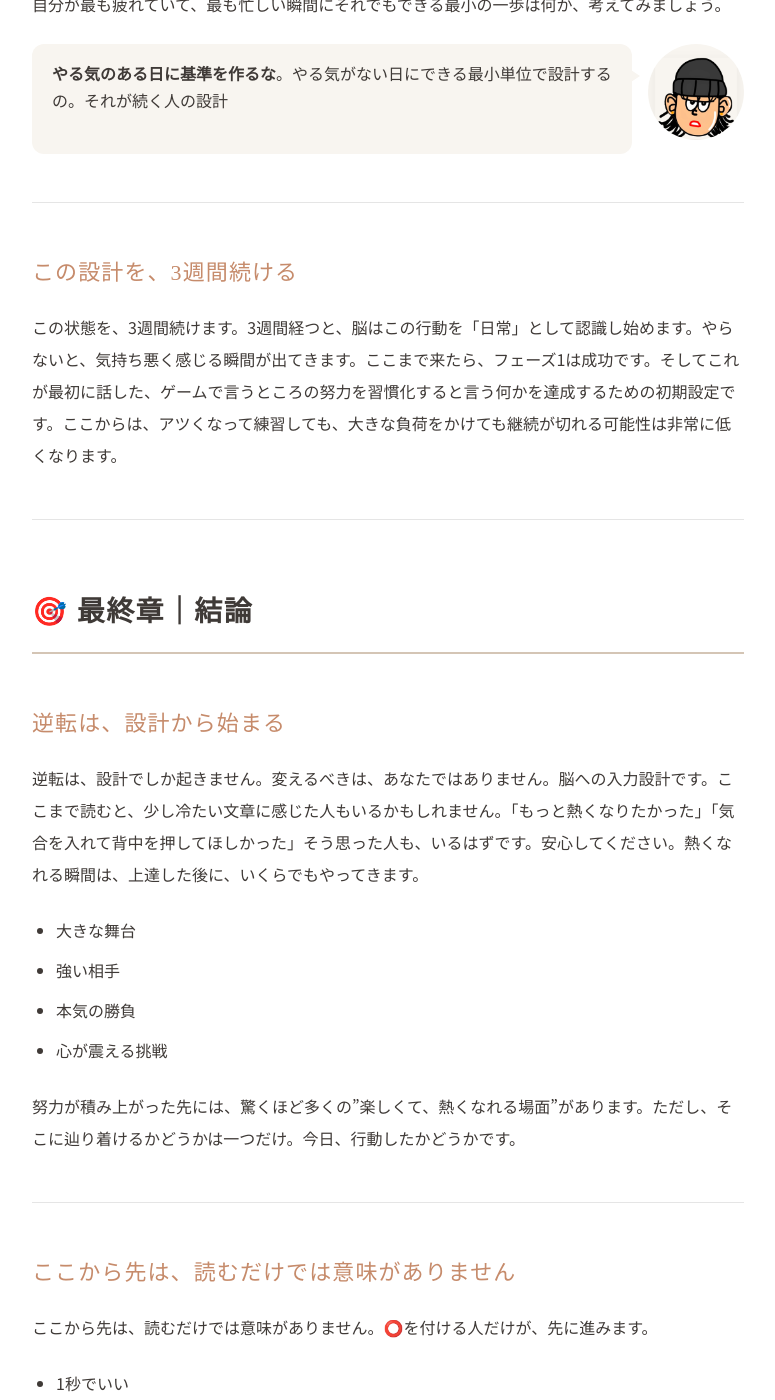
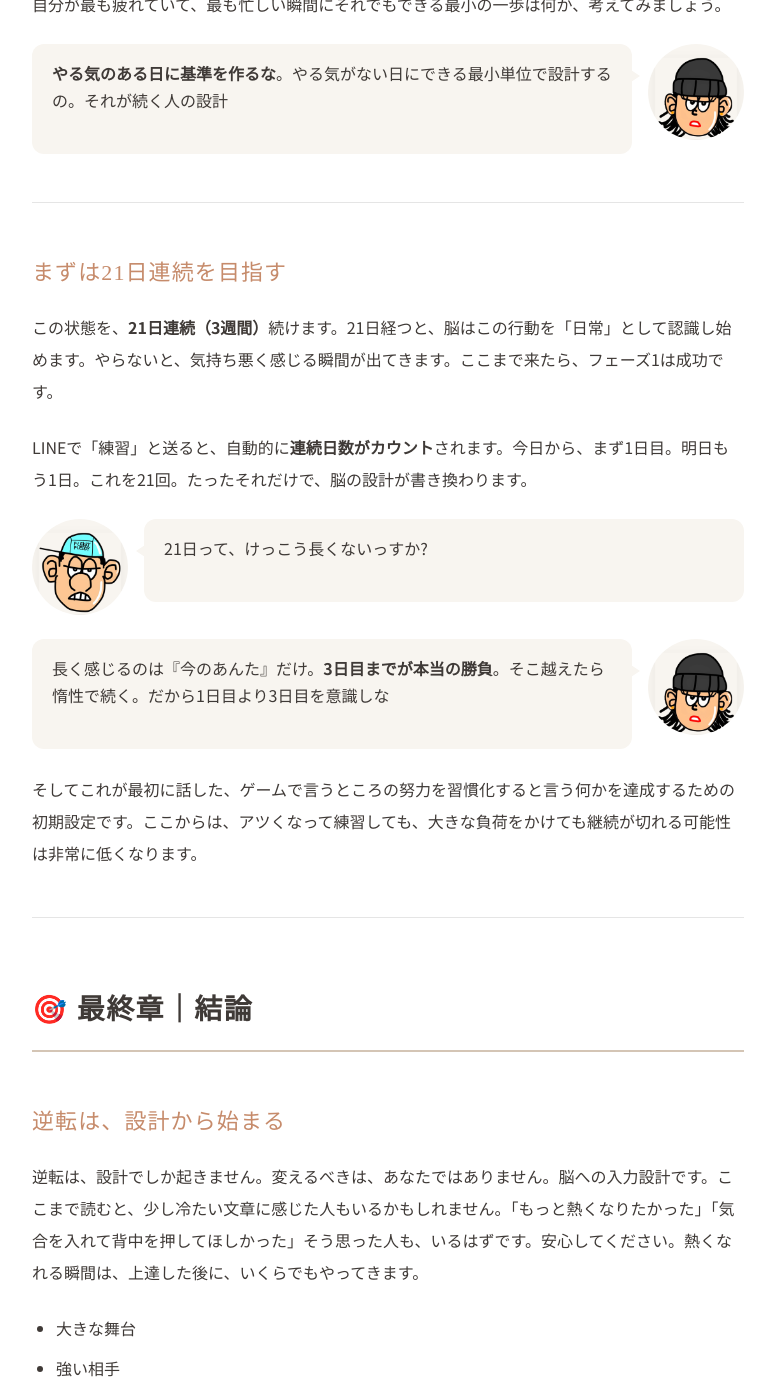
Before and after one commit to JunyaUnityDev/haribow-online-lesson-articles, a Jekyll site: the page built from _posts/2026-02-09-brain-design-practice.md, in a window 1280 px wide and 1400 px high, scrolled down 16492 px. Shown: the whole window, without its empty margins (252-1027 px from the left). Built offline with Jekyll 4.4.1, drawn with Linux system fonts in a browser that asks for light colours; some web fonts are replaced; some of the changed text lies outside the part shown.

Commit message:
Add 21-day consecutive goal to brain-design-practice article
Update the '3週間続ける' section to '21日連続を目指す' so the article and
the LINE 練習 command's PRACTICE_GRADUATED logic share the same target
number. The GAS handler treats 21 consecutive days as graduation; the
article now points readers at that exact milestone, with a Flekky/Maya
exchange about the first-3-day hump.

```diff
--- a/_posts/2026-02-09-brain-design-practice.md
+++ b/_posts/2026-02-09-brain-design-practice.md
@@ -332,9 +332,17 @@ order: 1
 
 ---
 
-### この設計を、3週間続ける
+### まずは21日連続を目指す
 
-この状態を、3週間続けます。3週間経つと、脳はこの行動を「日常」として認識し始めます。やらないと、気持ち悪く感じる瞬間が出てきます。ここまで来たら、フェーズ1は成功です。そしてこれが最初に話した、ゲームで言うところの努力を習慣化すると言う何かを達成するための初期設定です。ここからは、アツくなって練習しても、大きな負荷をかけても継続が切れる可能性は非常に低くなります。
+この状態を、**21日連続（3週間）**続けます。21日経つと、脳はこの行動を「日常」として認識し始めます。やらないと、気持ち悪く感じる瞬間が出てきます。ここまで来たら、フェーズ1は成功です。
+
+LINEで「練習」と送ると、自動的に**連続日数がカウント**されます。今日から、まず1日目。明日もう1日。これを21回。たったそれだけで、脳の設計が書き換わります。
+
+{% include character.html name="flekky" position="left" text="21日って、けっこう長くないっすか?" %}
+
+{% include character.html name="maya" position="right" text="長く感じるのは『今のあんた』だけ。**3日目までが本当の勝負**。そこ越えたら惰性で続く。だから1日目より3日目を意識しな" %}
+
+そしてこれが最初に話した、ゲームで言うところの努力を習慣化すると言う何かを達成するための初期設定です。ここからは、アツくなって練習しても、大きな負荷をかけても継続が切れる可能性は非常に低くなります。
 
 ---
 
@@ -371,7 +379,7 @@ order: 1
 
 ### ここから、一緒に頑張りましょう！
 
-LINEで「練習」と送るだけ。今日から始められます。
+LINEで「練習」と送るだけ。今日から始められます。**まずは21日連続**。それが、脳の設計が書き換わる最小ライン。
 
 ---
 
```
